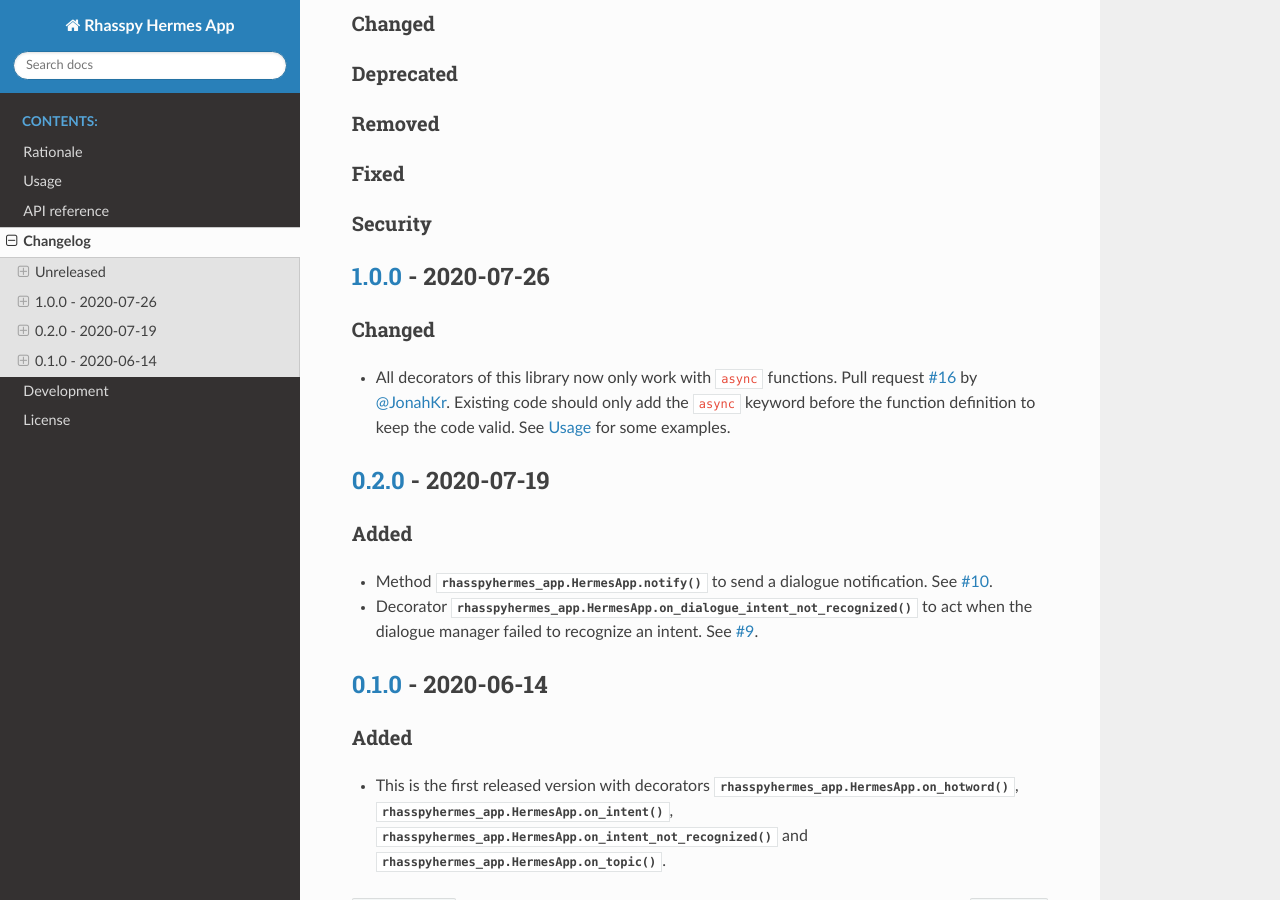
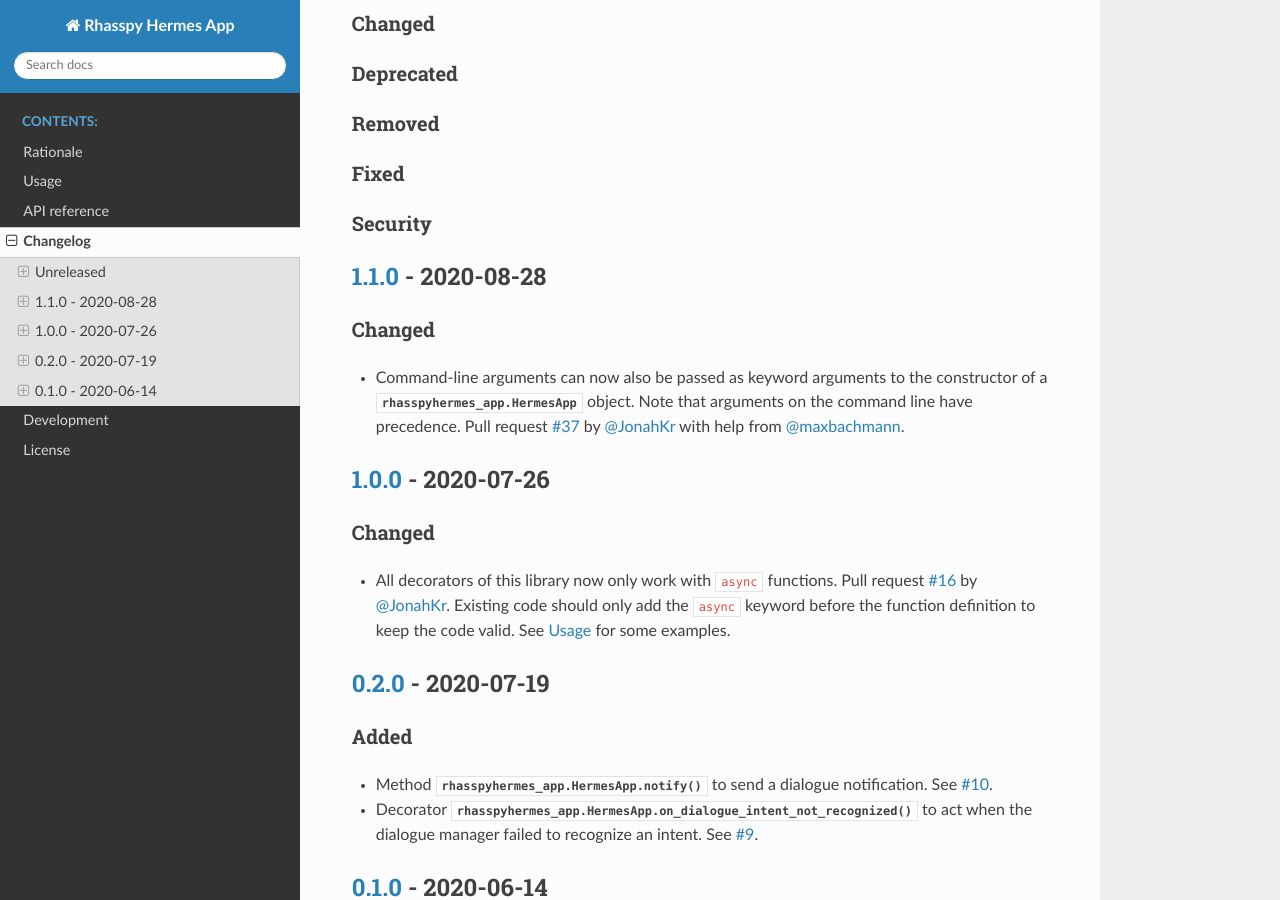
Before and after one commit to rhasspy/rhasspy-hermes-app, a Sphinx documentation site: the page built from docs/changelog.rst, in a window 1280 px wide and 900 px high, scrolled down 568 px. Built offline with Sphinx 7.4.7 and the Read the Docs theme 2.0.0, drawn with Linux system fonts in a browser that asks for light colours; the version number could not be read and is left out.

Commit message:
Release 1.1.0

```diff
--- a/docs/changelog.rst
+++ b/docs/changelog.rst
@@ -22,7 +22,7 @@
 
 Commits `since last release`_:
 
-.. _`since last release`: https://github.com/rhasspy/rhasspy-hermes-app/compare/v1.0.0...HEAD
+.. _`since last release`: https://github.com/rhasspy/rhasspy-hermes-app/compare/v1.1.0...HEAD
 
 Added
 =====
@@ -41,6 +41,17 @@
 
 Security
 ========
+
+*********************
+`1.1.0`_ - 2020-08-28
+*********************
+
+.. _`1.1.0`: https://github.com/rhasspy/rhasspy-hermes-app/releases/tag/v1.1.0
+
+Changed
+=======
+
+- Command-line arguments can now also be passed as keyword arguments to the constructor of a :class:`rhasspyhermes_app.HermesApp` object. Note that arguments on the command line have precedence. Pull request `#37 <https://github.com/rhasspy/rhasspy-hermes-app/pull/37>`_ by `@JonahKr <https://github.com/JonahKr>`_ with help from `@maxbachmann <https://github.com/maxbachmann>`_.
 
 *********************
 `1.0.0`_ - 2020-07-26
--- a/docs/usage.rst
+++ b/docs/usage.rst
@@ -32,7 +32,8 @@
 .. _`time_app.py`: https://github.com/rhasspy/rhasspy-hermes-app/blob/master/examples/time_app.py
 
 You can pass all the settings as keyword arguments inside the constructor aswell:
-:meth:`HermesApp("ExampleApp", host = "192.168.178.123", port = 12183)`
+:meth:`rhasspyhermes_app.HermesApp("ExampleApp", host="192.168.178.123", port=12183)`. Note that arguments passed on the
+command line have precedence over arguments passed to the constructor.
 
 *******
 Asyncio
--- a/rhasspyhermes_app/__init__.py
+++ b/rhasspyhermes_app/__init__.py
@@ -99,6 +99,10 @@
 
             mqtt_client: An MQTT client. If the argument
                 is not specified, the object creates an MQTT client itself.
+
+            **kwargs: Other arguments. This supports the same arguments as the command-line
+                arguments, such has ``host`` and ``port``. Arguments specified by the user
+                on the command line have precedence over arguments passed as ``**kwargs``.
         """
         if parser is None:
             parser = argparse.ArgumentParser(prog=name)
```
Also changed, not shown: 1 other file.
